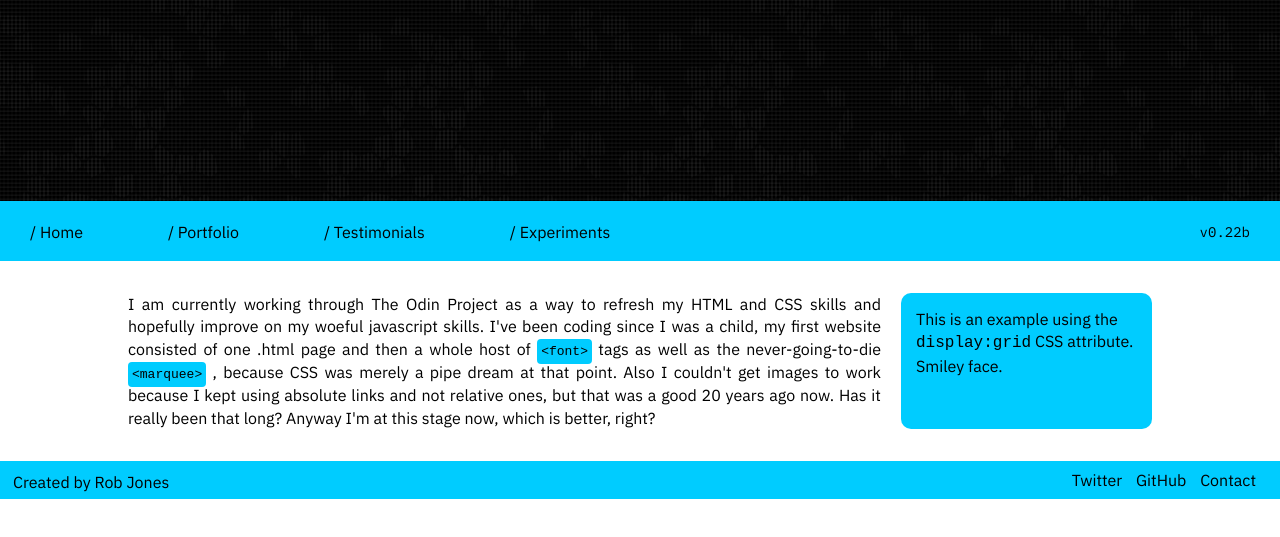
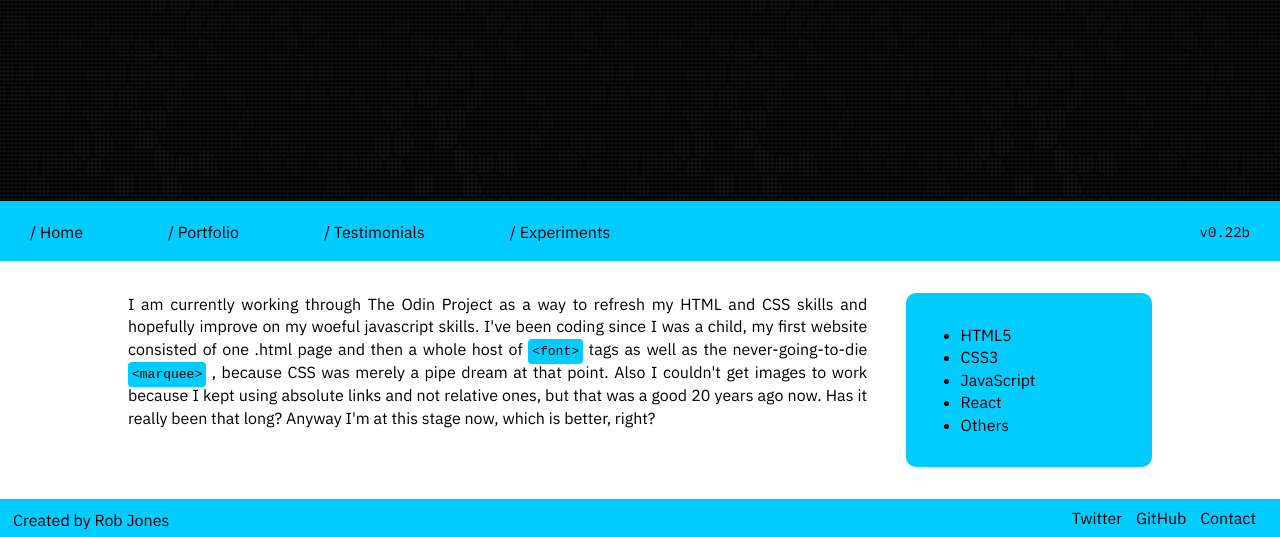
Before and after one commit to Mr-G-Almighty/Mr-G-Almighty.githib.io, a plain HTML site: page index.html in a window 1280 px wide. Shown: the part 539-1076 px from the top of the page. Before the commit the page ends 1038 px from the top, so only its background shows below. Drawn offline with nearby package versions, Linux system fonts and the light colour scheme.

Commit message:
Added skill list and changed graph to variable width

```diff
--- a/css/main.css
+++ b/css/main.css
@@ -256,7 +256,7 @@ main {
   color: #000;
   display: grid;
   grid-template-columns: 3fr 1fr;
-  grid-column-gap: 20px;
+  grid-column-gap: 3vw;
 }
 
 main p {
--- a/index.html
+++ b/index.html
@@ -42,7 +42,13 @@
       I am currently working through <a href="https://www.theodinproject.com" />The Odin Project</a> as a way to refresh my HTML and CSS skills and hopefully improve on my woeful javascript skills. I've been coding since I was a child, my first website consisted of one .html page and then a whole host of <span class="code">&lt;font&gt;</span> tags as well as the never-going-to-die <span class="code">&lt;marquee&gt;</span> , because CSS was merely a pipe dream at that point. Also I couldn't get images to work because I kept using absolute links and not relative ones, but that was a good 20 years ago now. Has it really been that long? Anyway I'm at this stage now, which is better, right?
     </p>
     <div id="main-graph">
-      This is an example using the <code>display:grid</code> CSS attribute. Smiley face.
+      <ul id="skill-list">
+        <li>HTML5</li>
+        <li>CSS3</li>
+        <li>JavaScript</li>
+        <li>React</li>
+        <li>Others</li>
+      </ul>
     </div>
   </main>
   <footer>
```
